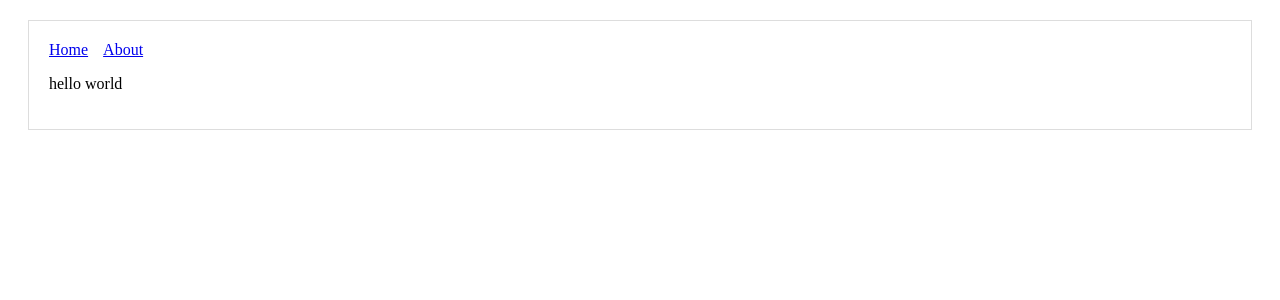
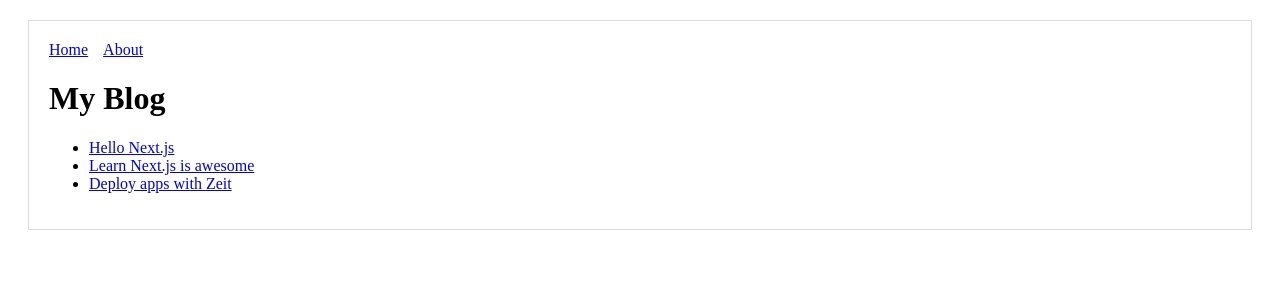
Before and after one commit to dlcoffee/nextjs-tut, a Next.js app: page / in a window 1280 px wide. Shown: the top 300 px of the page. Built offline with nearby package versions, Linux system fonts and the light colour scheme.

Commit message:
dynaminc pages

```diff
--- a/pages/index.js
+++ b/pages/index.js
@@ -1,11 +1,24 @@
+import Link from 'next/link';
+
 import Layout from '../components/Layout';
 
-const Index = () => {
-  return (
-    <Layout>
-      <p>hello world</p>
-    </Layout>
-  );
-};
+const PostLink = (props) => (
+  <li>
+    <Link href={`/post?title=${props.title}`}>
+      <a>{props.title}</a>
+    </Link>
+  </li>
+);
+
+const Index = () => (
+  <Layout>
+    <h1>My Blog</h1>
+    <ul>
+      <PostLink title="Hello Next.js"/>
+      <PostLink title="Learn Next.js is awesome"/>
+      <PostLink title="Deploy apps with Zeit"/>
+    </ul>
+  </Layout>
+);
 
 export default Index;
```
Also changed, not shown: pages/post.js (added, +14 -0 lines).
